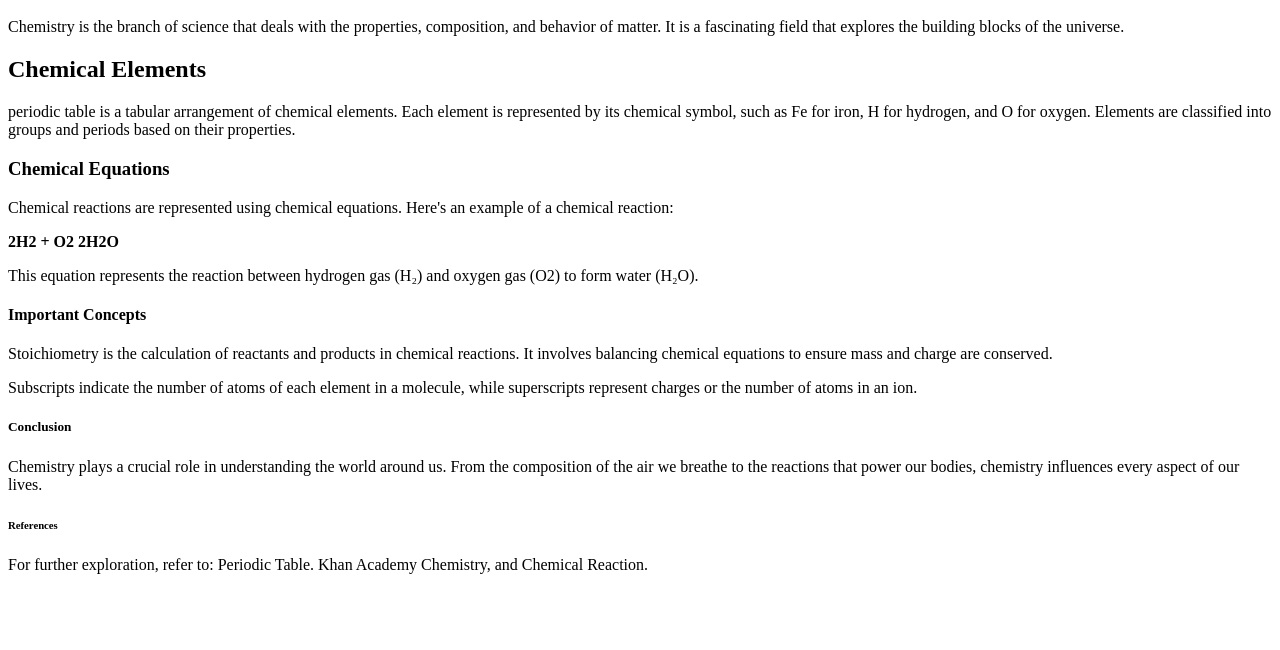
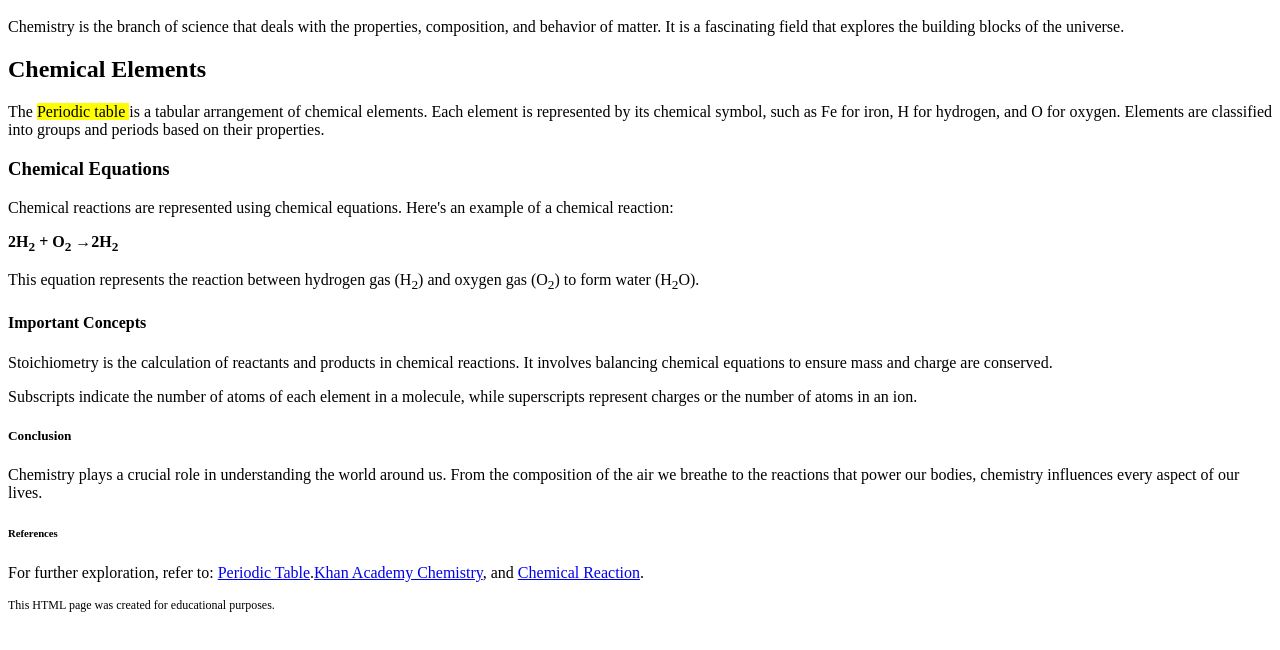
Before and after one commit to Aadithyanas/Sample-repo, a plain HTML site: page page.html in a window 1280 px wide. Shown: the part 48-698 px from the top of the page. Drawn offline with Linux system fonts and the light colour scheme.

Commit message:
day1 Assginment

```diff
--- a/page.html
+++ b/page.html
@@ -7,11 +7,11 @@
        <h1>Chemistry Assignment </h1>
         <p>Chemistry is the branch of science that deals with the properties, composition, and behavior of matter. It is a fascinating field that explores the building blocks of the universe.</p>
         <h2>Chemical Elements</h2>
-        <p> periodic table is a tabular arrangement of chemical elements. Each element is represented by its chemical symbol, such as Fe for iron, H for hydrogen, and O for oxygen. Elements are classified into groups and periods based on their properties.</p>
+        <p>The <mark>Periodic table </mark>is a tabular arrangement of chemical elements. Each element is represented by its chemical symbol, such as Fe for iron, H for hydrogen, and O for oxygen. Elements are classified into groups and periods based on their properties.</p>
         <h3>Chemical Equations</h3>
         <p>Chemical reactions are represented using chemical equations. Here's an example of a chemical reaction:</p>
-        <b>2H2 + O2 2H2O </b>
-        <p>This equation represents the reaction between hydrogen gas (H₂) and oxygen gas (O2) to form water (H₂O).</p>
+        <b>2H<sub>2</sub> + O<sub>2</sub> &rarr;2H<sub>2</sub> </b>
+        <p>This equation represents the reaction between hydrogen gas (H<sub>2</sub>) and oxygen gas (O<sub>2</sub>) to form water (H<sub>2</sub>O).</p>
 
         <h4>Important Concepts</h4>
         <p>Stoichiometry is the calculation of reactants and products in chemical reactions. It involves balancing chemical equations to ensure mass and charge are conserved.</p>
@@ -19,6 +19,7 @@
         <h5>Conclusion</h5>
         <p>Chemistry plays a crucial role in understanding the world around us. From the composition of the air we breathe to the reactions that power our bodies, chemistry influences every aspect of our lives.</p>
         <h6>References </h6>
-        <p></p>For further exploration, refer to: Periodic Table. Khan Academy Chemistry, and Chemical Reaction.</p>
+        <p></p>For further exploration, refer to: <a href="periodic Table">Periodic Table</a>.<a href="Khan Academy Chemistry">Khan Academy Chemistry</a>, and <a href=" Chemical Reaction"> Chemical Reaction</a>.</p>
+        <p style="font-size: 12;">This HTML page was created for educational purposes.</p>
     </body>
 </html>
```
